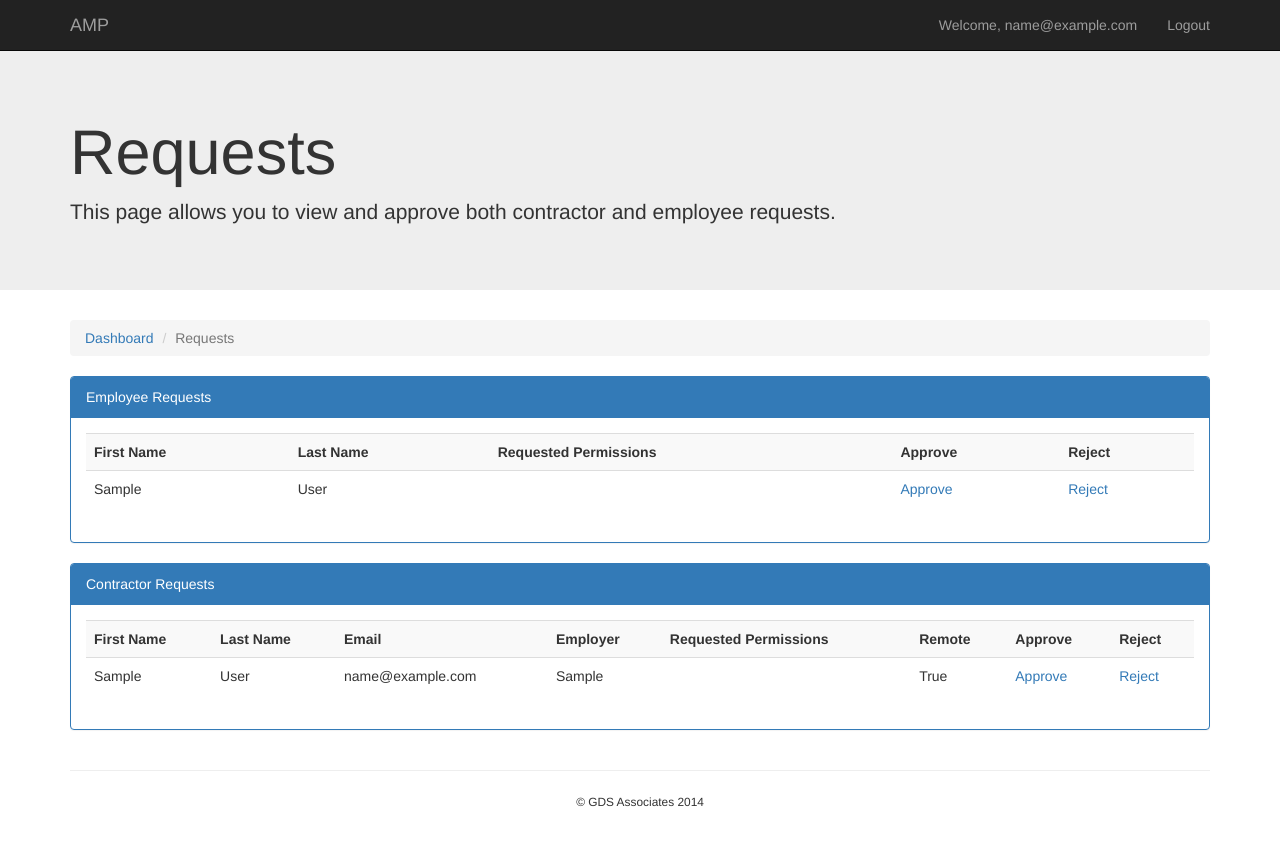
After one commit to jteppinette/amp, a Django app: page /dashboard/requests/ in a window 1280 px wide. The commit adds this page. Run offline with Django 3.2, Linux system fonts and the light colour scheme; a user stored in the database is signed in; tables that the repository leaves empty hold one stand-in row (values such as "Sample post"); data that the repository does not hold is empty; some libraries are stand-ins or nearby versions.

Commit message:
Added request lists.

```diff
--- a/app/templates/dashboard.html
+++ b/app/templates/dashboard.html
@@ -49,7 +49,7 @@
                 <div class="panel-heading">Requests</div>
                 <div class="panel-body">
                     <p>Create, Read, Update, and Delete Requests. This feature allows you to manipulate all aspects of a Request.
-                    <p><a href="{% url 'app.views.auth_login' %}" class="btn btn-default" role="button">Requests &raquo;</a></p>
+                    <p><a href="{% url 'requests' %}" class="btn btn-default" role="button">Requests &raquo;</a></p>
                 </div>
             </div>
         </div>
--- /dev/null
+++ b/app/templates/requests.html
@@ -0,0 +1,98 @@
+{% extends "basenav.html" %}
+
+{% block title %}Requests | AMP{% endblock %}
+
+{% block content %}
+
+<!-- Jumbotron -->
+<div class="jumbotron">
+    <div class="container">
+        <h1>Requests</h1>
+        <p>This page allows you to view and approve both contractor and employee requests.</p>
+    </div>
+</div>
+
+<div class="container">
+    <!-- Breadcrumbs -->
+    <ol class="breadcrumb">
+      <li><a href="{% url 'dashboard' %}">Dashboard</a></li>
+      <li class="active">Requests</li>
+    </ol>
+
+    <!-- Employee Requests-->
+    <div class="panel panel-primary">
+        <div class="panel-heading">Employee Requests</div>
+        <div class="panel-body">
+            <table class="table table-striped">
+                <tr>
+                    <th>First Name</th>
+                    <th>Last Name</th>
+                    <th>Requested Permissions</th>
+                    <th>Approve</th>
+                    <th>Reject</th>
+                </tr>
+                {% for request in employee_requests %}
+                <tr>
+                    <td>{{request.employee.first_name}}</td>
+                    <td>{{request.employee.last_name}}</td>
+                    <td>
+                        {% if request.permissions %}
+                        <ul>
+                            {% for permission in request.permissions.all %}
+                            <li>{{permission.name}}</li>
+                            {% endfor %}
+                        </ul>
+                        {% endif %}
+                    </td>
+                    <td><a href="{% url 'auth_login' %}">Approve</a></td>
+                    <td><a href="{% url 'auth_login' %}">Reject</a></td>
+                </tr>
+                {% endfor %}
+
+            </table>
+        </div>
+    </div>
+
+    <!-- Contractor Requests-->
+    <div class="panel panel-primary">
+        <div class="panel-heading">Contractor Requests</div>
+        <div class="panel-body">
+            <table class="table table-striped">
+                <tr>
+                    <th>First Name</th>
+                    <th>Last Name</th>
+                    <th>Email</th>
+                    <th>Employer</th>
+                    <th>Requested Permissions</th>
+                    <th>Remote</th>
+                    <th>Approve</th>
+                    <th>Reject</th>
+                </tr>
+                {% for request in contractor_requests %}
+                <tr>
+                    <td>{{request.first_name}}</td>
+                    <td>{{request.last_name}}</td>
+                    <td>{{request.email}}</td>
+                    <td>{{request.employer}}</td>
+                    <td>
+                        {% if request.permissions %}
+                        <ul>
+                            {% for permission in request.permissions.all %}
+                            <li>{{permission.name}}</li>
+                            {% endfor %}
+                        </ul>
+                        {% endif %}
+                    </td>
+                    <td>{{request.remote}}</td>
+                    <td><a href="{% url 'auth_login'%}?pk={{employee.pk}}">Approve</a></td>
+                    <td><a href="{% url 'auth_login'%}">Reject</a></td>
+                </tr>
+                {% endfor %}
+
+            </table>
+        </div>
+    </div>
+
+</div>
+
+{% endblock %}
--- a/app/urls.py
+++ b/app/urls.py
@@ -47,4 +47,7 @@ urlpatterns = patterns('',
     url(r'^dashboard/permissions/new/$', login_required(views.NewPermission.as_view()), name='new_permission'),
     url(r'^dashboard/permissions/(?P<pk>\d+)/delete/$', login_required(views.delete_permission), name='delete_permission'),
 
+    # Requests
+    url(r'^dashboard/requests/$', login_required(views.requests), name='requests'),
+
 )
--- a/app/views.py
+++ b/app/views.py
@@ -358,3 +358,19 @@ def delete_permission(request, pk):
     else:
         messages.add_message(request, messages.ERROR, 'Permission does not exist.')
         return redirect('permissions')
+
+"""
+                             REQUESTS
+"""
+
+def requests(request):
+    """
+    Load the Employee and Contractor requests into context.
+    """
+    employee_requests = EmployeeRequest.objects.all().prefetch_related('employee', 'permissions')
+    contractor_requests = ContractorRequest.objects.all().prefetch_related('permissions')
+
+    return render(request, 'requests.html', {
+        'employee_requests': employee_requests,
+        'contractor_requests': contractor_requests,
+    })
```
Also changed, not shown: app/templates/new_permission.html (+8 -0 lines).
